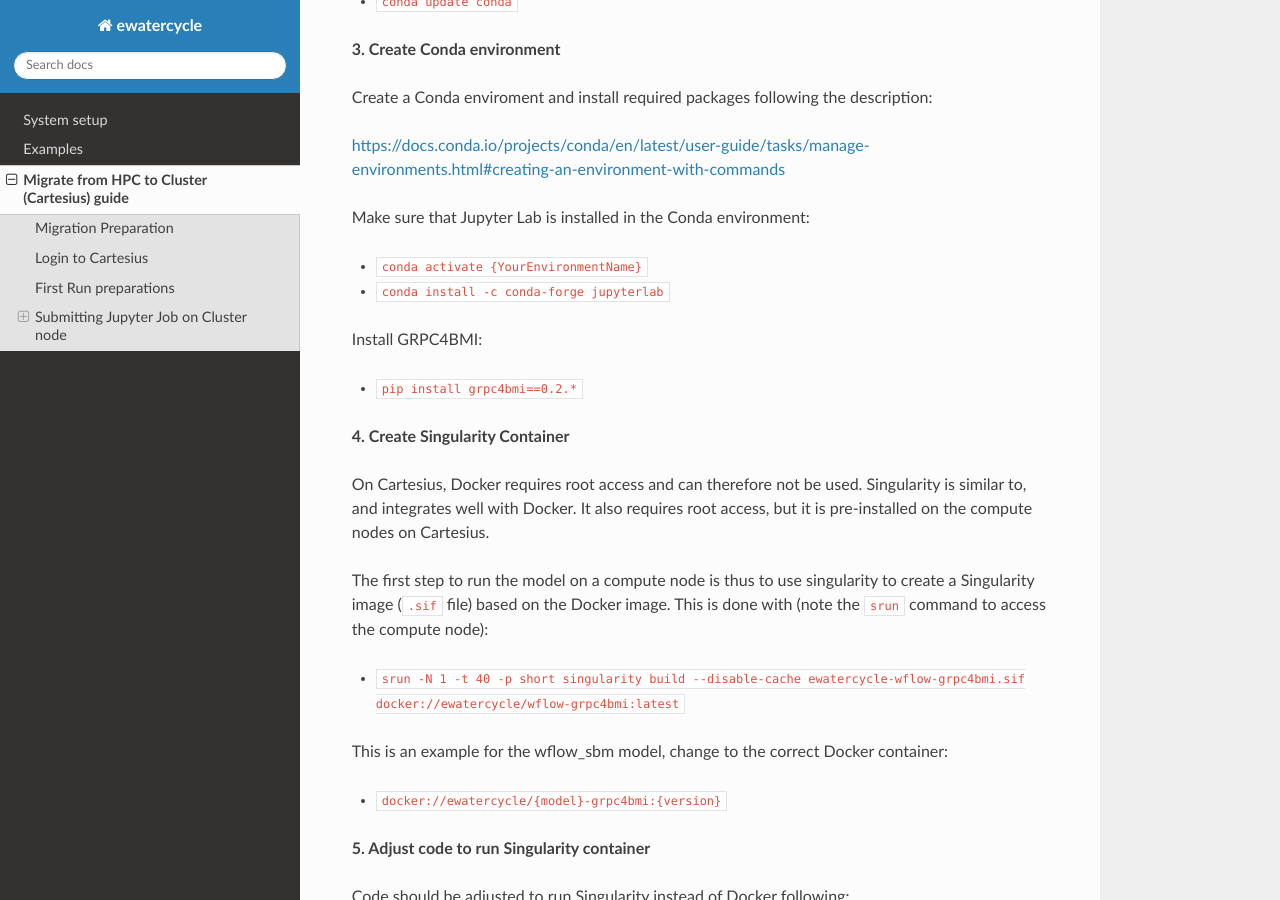
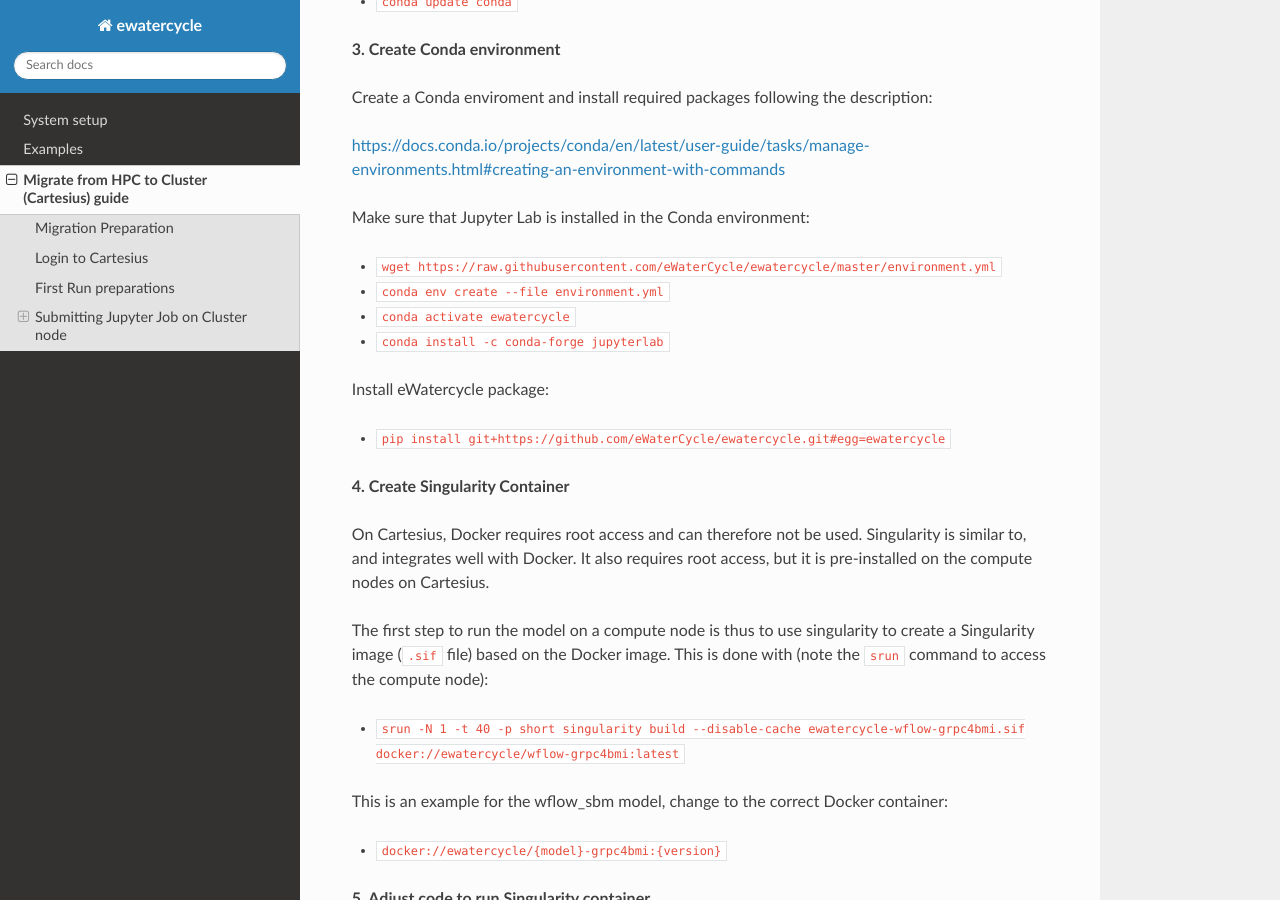
Before and after one commit to eWaterCycle/ewatercycle, a Sphinx documentation site: the page built from docs/hpc_to_cluster.rst, in a window 1280 px wide and 900 px high, scrolled down 2630 px. Built offline with Sphinx 7.4.7 and the Read the Docs theme 2.0.0, drawn with Linux system fonts in a browser that asks for light colours; pages that are not in the unit, such as notebooks, are missing from menus.

Commit message:
Sync hpc_to_cluster with system_setup

```diff
--- a/docs/hpc_to_cluster.rst
+++ b/docs/hpc_to_cluster.rst
@@ -98,12 +98,14 @@ https://docs.conda.io/projects/conda/en/latest/user-guide/tasks/manage-environme
 
 Make sure that Jupyter Lab is installed in the Conda environment:
 
-- ``conda activate {YourEnvironmentName}``
+- ``wget https://raw.githubusercontent.com/eWaterCycle/ewatercycle/master/environment.yml``
+- ``conda env create --file environment.yml``
+- ``conda activate ewatercycle``
 - ``conda install -c conda-forge jupyterlab``
 
-Install GRPC4BMI:
+Install eWatercycle package:
 
-- ``pip install grpc4bmi==0.2.*``
+- ``pip install git+https://github.com/eWaterCycle/ewatercycle.git#egg=ewatercycle``
 
 **4. Create Singularity Container**
 
--- a/docs/system_setup.rst
+++ b/docs/system_setup.rst
@@ -28,7 +28,7 @@ which can be installed using `Conda <https://conda.io/>`__ package
 management system.
 
 Install Conda by using the `miniconda
-installer <https://docs.conda.io/en/latest/miniconda.html>`__. For more thourough instuctions see `HPC to cluster <hpc_to_cluster.rst>`_ chapter.
+installer <https://docs.conda.io/en/latest/miniconda.html>`__.
 
 After conda is installed you can install the software dependencies with
 a `conda environment
```
